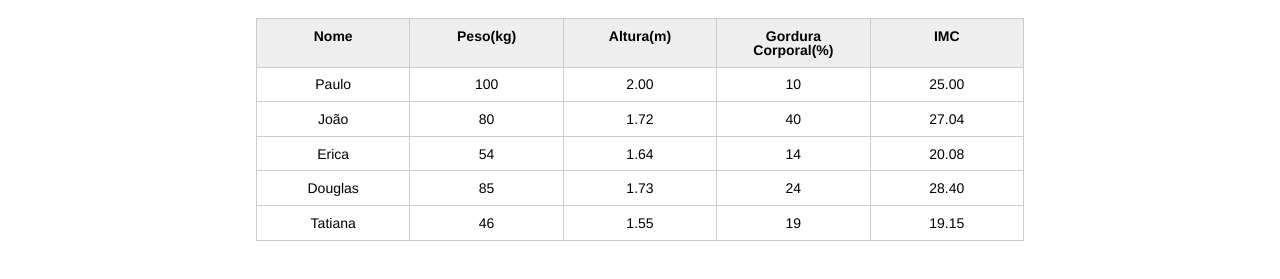
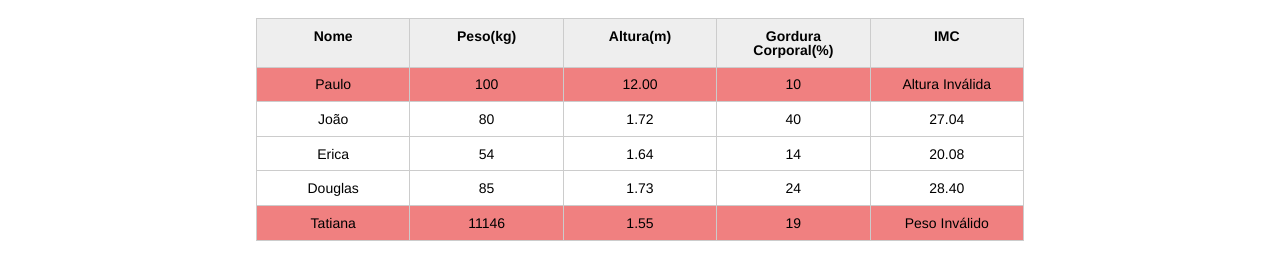
Before and after one commit to GiuSoares/introducao-javascript, a plain HTML site: page index.html in a window 1280 px wide. Shown: the part 123-402 px from the top of the page. Drawn offline with Linux system fonts and the light colour scheme.

Commit message:
Estilisando erros

```diff
--- a/css/index.css
+++ b/css/index.css
@@ -132,3 +132,7 @@ button[disabled=disabled], button:disabled {
 .campo-invalido{
 	border: 1px solid red;
 }
+
+.paciente-invalido{
+	 background-color: lightcoral;
+}
--- a/index.html
+++ b/index.html
@@ -32,7 +32,7 @@
 						<tr class="paciente" id="primeiro-paciente">
 							<td class="info-nome">Paulo</td>
 							<td class="info-peso">100</td>
-							<td class="info-altura">2.00</td>
+							<td class="info-altura">12.00</td>
 							<td class="info-gordura">10</td>
 							<td class="info-imc">0</td>
 						</tr>
@@ -62,7 +62,7 @@
 						</tr>
 						<tr class="paciente" >
 							<td class="info-nome">Tatiana</td>
-							<td class="info-peso">46</td>
+							<td class="info-peso">11146</td>
 							<td class="info-altura">1.55</td>
 							<td class="info-gordura">19</td>
 							<td class="info-imc">0</td>
--- a/js/principal.js
+++ b/js/principal.js
@@ -21,12 +21,14 @@ for(var i= 0; i < pacientes.length; i++){
     console.log("Peso Inválido");
     pesoValido = false;
     tdImc.textContent = "Peso Inválido";
+    paciente.classList.add("paciente-invalido");
     }
 
     if (altura<0 ||altura >3.00){
     console.log("Altura Inválida");
     alturaValida = false;
     tdImc.textContent = "Altura Inválida";
+    paciente.classList.add("paciente-invalido");
     }
 
 
```
